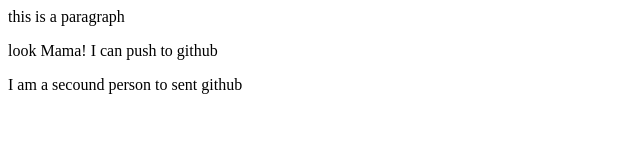
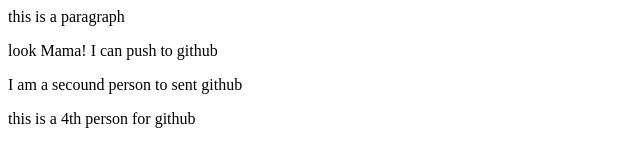
Before and after one commit to Meherjavienothoy/my-first-website, a plain HTML site: page index.html in a window 1280 px wide. Shown: the whole page, without its empty margins (0-640 px from the left). Drawn offline with Linux system fonts and the light colour scheme.

Commit message:
learned github

```diff
--- a/index.html
+++ b/index.html
@@ -1,3 +1,4 @@
 <P>this is a paragraph</P>
 <p>look Mama! I can push to github</p>
 <p>I am a secound person to sent github</p>
+<p>this is a 4th person for github</p>
```
